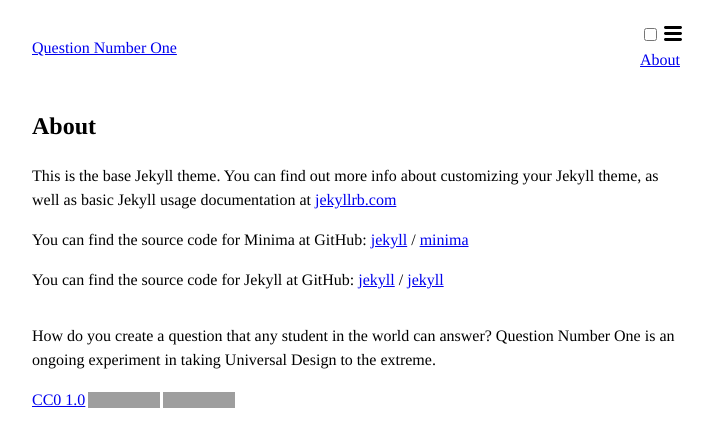
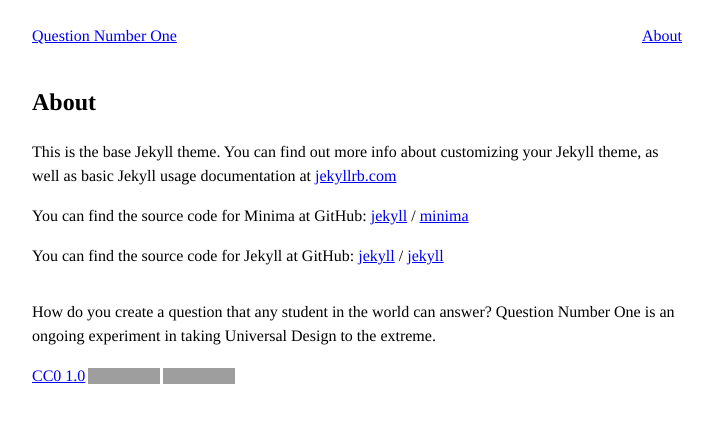
Before and after one commit to danieljyoo/questionnumberone.com, a Jekyll site: the page built from about.markdown, in a window 1280 px wide. Shown: the top 447 px of the page, without its empty margins (283-996 px from the left). Built offline with Jekyll 4.4.1, drawn with Linux system fonts in a browser that asks for light colours; grey boxes are pictures that could not be loaded.

Commit message:
fixed nav layout

```diff
--- a/assets/css/style.scss
+++ b/assets/css/style.scss
@@ -7,6 +7,13 @@ $base-font-weight: 400 !default;
 $base-line-height: 1.5 !default;
 
 $content-width:    650px !default;
+$spacing-unit:     30px !default;
+
+$on-palm:          600px !default;
+$on-laptop:        800px !default;
+$on-medium:        $on-palm !default;
+$on-large:         $on-laptop !default;
+
 
 body {
   font: $base-font-weight #{$base-font-size}/#{$base-line-height} $base-font-family;
@@ -26,3 +33,92 @@ body {
   align-items: center;
   justify-content: space-between; /* Aligns site title and nav */
 }
+
+.site-header {
+  position: relative;
+}
+
+.site-nav {
+  position: absolute;
+  top: 9px;
+  right: $spacing-unit * .5;
+  border-radius: 5px;
+  text-align: right;
+
+  .nav-trigger {
+    display: none;
+  }
+
+  .menu-icon {
+    float: right;
+    width: 36px;
+    height: 26px;
+    line-height: 0;
+    padding-top: 10px;
+    text-align: center;
+
+    > svg path {
+      fill: #000;
+    }
+  }
+
+  label[for="nav-trigger"] {
+    display: block;
+    float: right;
+    width: 36px;
+    height: 36px;
+    z-index: 2;
+    cursor: pointer;
+  }
+
+  input ~ .trigger {
+    clear: both;
+    display: none;
+  }
+
+  input:checked ~ .trigger {
+    display: block;
+    padding-bottom: 5px;
+  }
+
+  .page-link {
+    line-height: $base-line-height;
+    display: block;
+    padding: 5px 10px;
+    margin-left: 20px;
+
+    // Gaps between nav items, but not on the last one
+    &:not(:last-child) {
+      margin-right: 0;
+    }
+  }
+
+  @media screen and (min-width: $on-medium) {
+    position: static;
+    float: right;
+    border: none;
+    background-color: inherit;
+
+    label[for="nav-trigger"] {
+      display: none;
+    }
+
+    .menu-icon {
+      display: none;
+    }
+
+    input ~ .trigger {
+      display: block;
+    }
+
+    .page-link {
+      display: inline;
+      padding: 0;
+      margin-left: auto;
+
+      &:not(:last-child) {
+        margin-right: 20px;
+      }
+    }
+  }
+}
```
